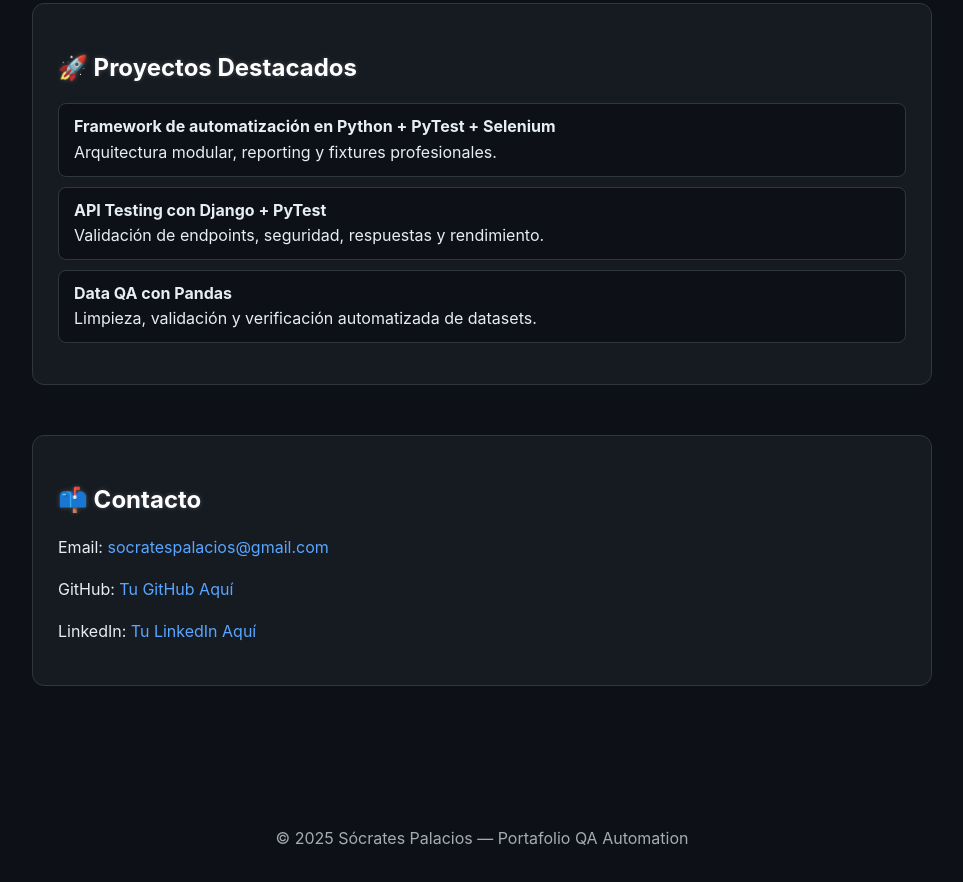
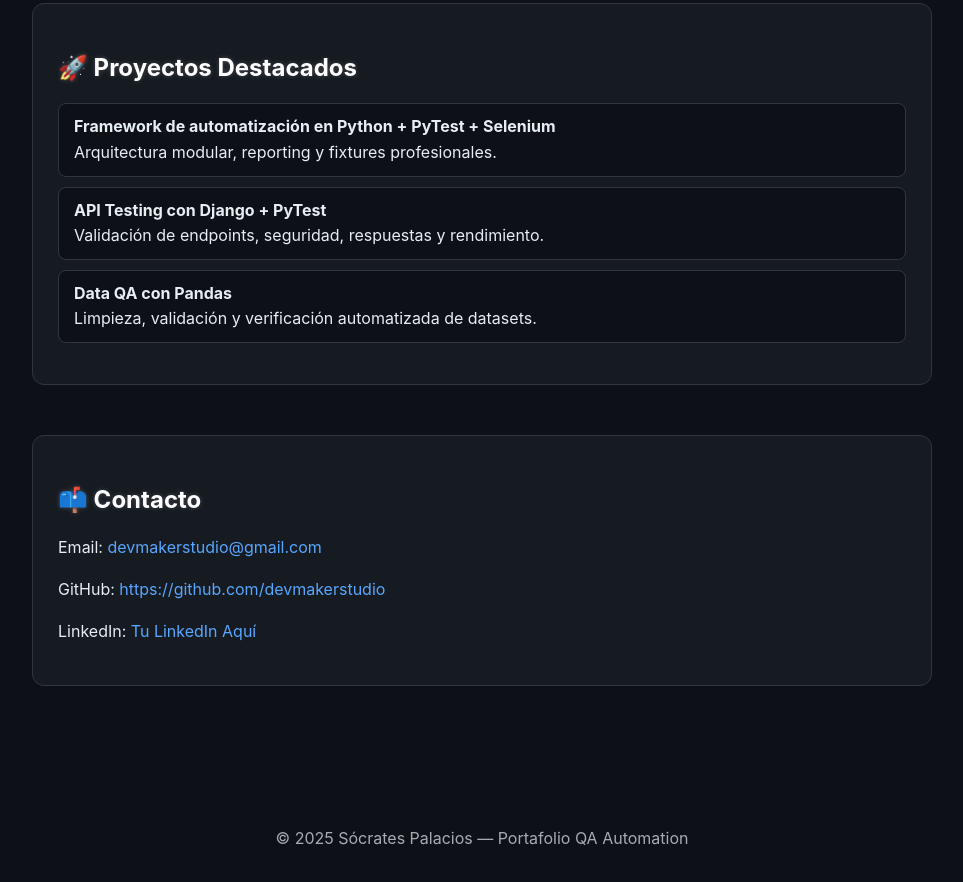
Before and after one commit to devmakerstudio/devmakerstudio.github.io, a plain HTML site: page index.html in a window 1280 px wide. Shown: the part 1248-2130 px from the top of the page, without its empty margins (158-1121 px from the left). Drawn offline with Linux system fonts and the light colour scheme.

Commit message:
Update index.html

```diff
--- a/index.html
+++ b/index.html
@@ -100,7 +100,7 @@
 </head>
 <body>
   <header>
-    <h1>Sócrates Palacios</h1>
+    <h1>DevMakerStudio - Socrates Palacios</h1>
     <p>Automation Engineer & Python Software Developer</p>
   </header>
 
@@ -137,8 +137,8 @@
 
     <section>
       <h2>📫 Contacto</h2>
-      <p>Email: <a href="mailto:devmakerstudio@gmail.com">socratespalacios@gmail.com</a></p>
-      <p>GitHub: <a href="https://github.com/devmakerstudio">Tu GitHub Aquí</a></p>
+      <p>Email: <a href="mailto:devmakerstudio@gmail.com">devmakerstudio@gmail.com</a></p>
+      <p>GitHub: <a href="https://github.com/devmakerstudio">https://github.com/devmakerstudio</a></p>
       <p>LinkedIn: <a href="#">Tu LinkedIn Aquí</a></p>
     </section>
   </div>
```
